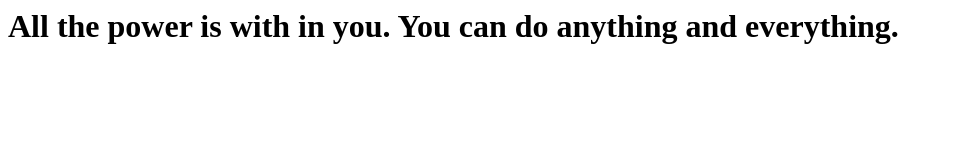
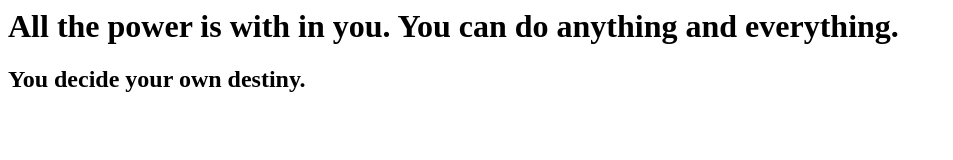
Before and after one commit to utsavr96/firstgitrepo, a plain HTML site: page index.html in a window 1280 px wide. Shown: the whole page, without its empty margins (0-953 px from the left). Drawn offline with Linux system fonts and the light colour scheme.

Commit message:
added second quote

```diff
--- a/index.html
+++ b/index.html
@@ -4,5 +4,6 @@
     </header>
     <body>
         <h1>All the power is with in you. You can do anything and everything.</h1>
-    </body>
+<h2>You decide your own destiny.</h2>
+	</body>
 </html>
```
